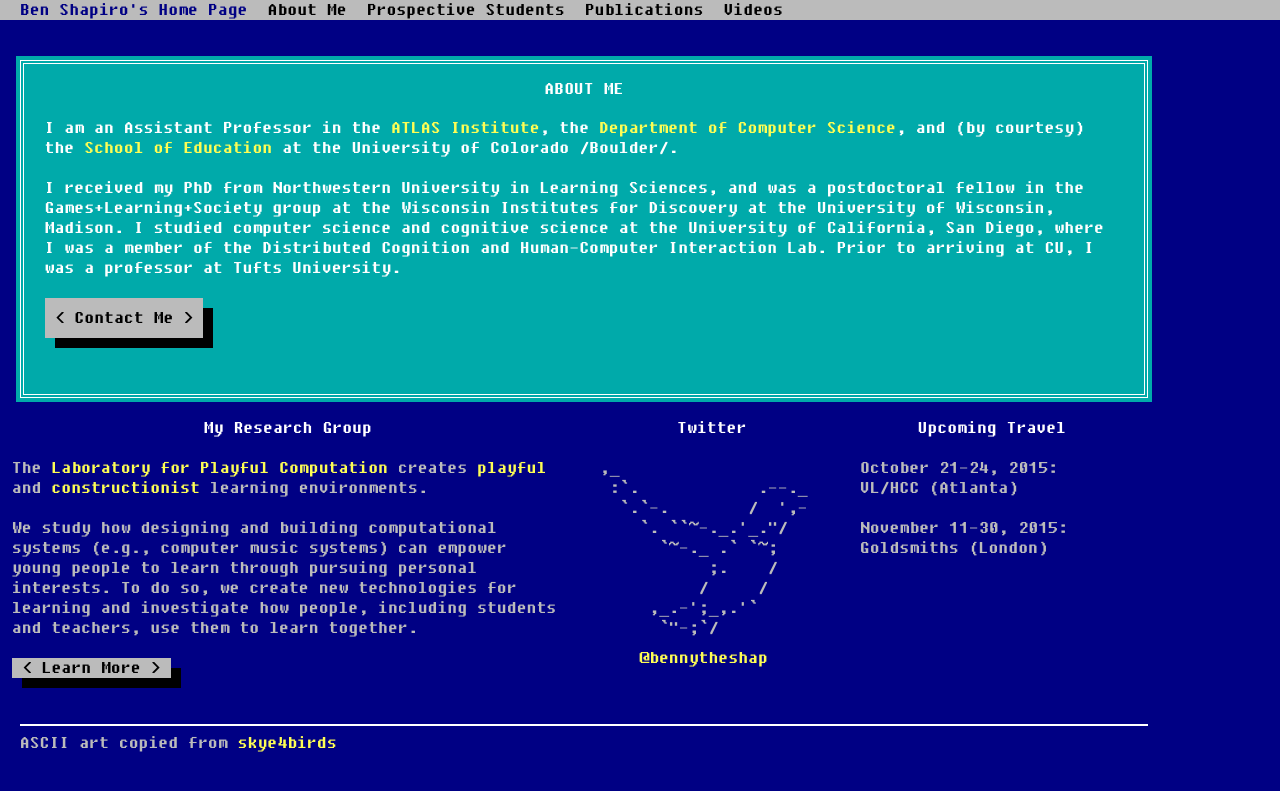
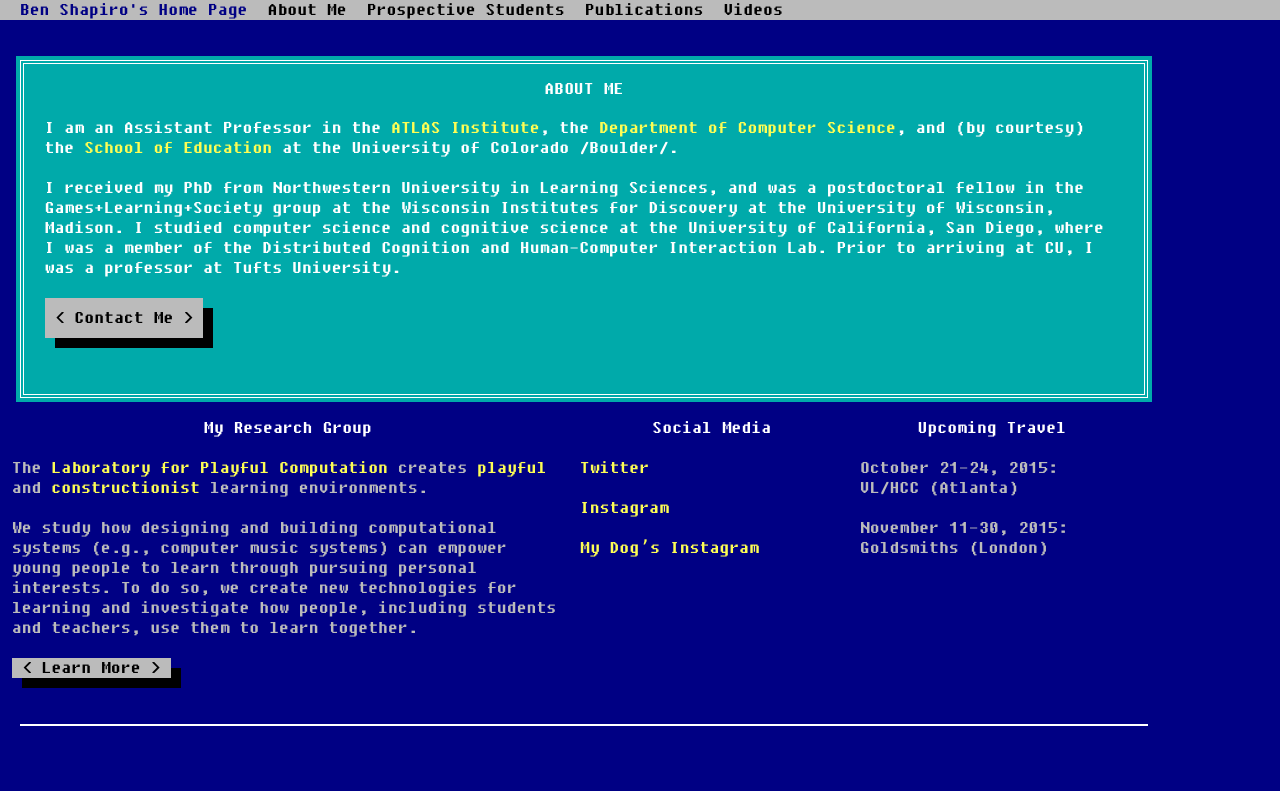
Before and after one commit to bennytheshap/personal_web, a Jekyll site: the page built from index.md, in a window 1280 px wide. Shown: the top 791 px of the page. Built offline with Jekyll 4.4.1, drawn with Linux system fonts in a browser that asks for light colours; comment, search, counter and statistics services are not loaded.

Commit message:
tweaking

```diff
--- a/_includes/head.html
+++ b/_includes/head.html
@@ -19,6 +19,10 @@
       /*visibility: hidden;*/
     }
 
+    h1 {
+      text-align: center;
+    }
+
     pre {
       background: inherit;
       color: inherit;
--- a/_includes/header.html
+++ b/_includes/header.html
@@ -6,11 +6,6 @@
     <div class="navbar navbar-inverse navbar-fixed-top">
       <div class="navbar-inner">
         <div class="container">
-          <button type="button" class="btn btn-navbar" data-toggle="collapse" data-target=".nav-collapse">
-            <span class="icon-bar"></span>
-            <span class="icon-bar"></span>
-            <span class="icon-bar"></span>
-          </button>
           <a class="brand" href="/"> {{ site.title }} </a>
           <div class="nav-collapse collapse">
             <ul class="nav">
--- a/index.md
+++ b/index.md
@@ -22,21 +22,14 @@ column1_content: |
 column1_button_url: http://atlas.colorado.edu/lpc
 column1_button_label: Learn More
 
-column2_heading: Twitter
+column2_heading: Social Media
 column2_width: 3
 column2_content: |
-  <pre>
-    ,_
-     :`.            .--._
-      `.`-.        /  ',-
-        `. ``~-._.'_."/
-          `~-._ .` `~;
-               ;.    /
-              /     /
-         ,_.-';_,.'`
-          `"-;`/
-  </pre>
-  &nbsp;&nbsp;&nbsp;&nbsp;&nbsp;&nbsp;[@bennytheshap](https://twitter.com/bennytheshap)
+  [Twitter](https://twitter.com/bennytheshap)
+
+  [Instagram](https://instagram.com/bennytheshap/)
+
+  [My Dog's Instagram](https://instagram.com/jjkingofbeepers/)
 
 column3_heading: Upcoming Travel
 column3_width: 3
@@ -46,5 +39,3 @@ column3_content: |
   November 11-30, 2015: Goldsmiths (London)
 
 ---
-
-ASCII art copied from [skye4birds](http://www.skye4birds.com/ascii.htm)
```
